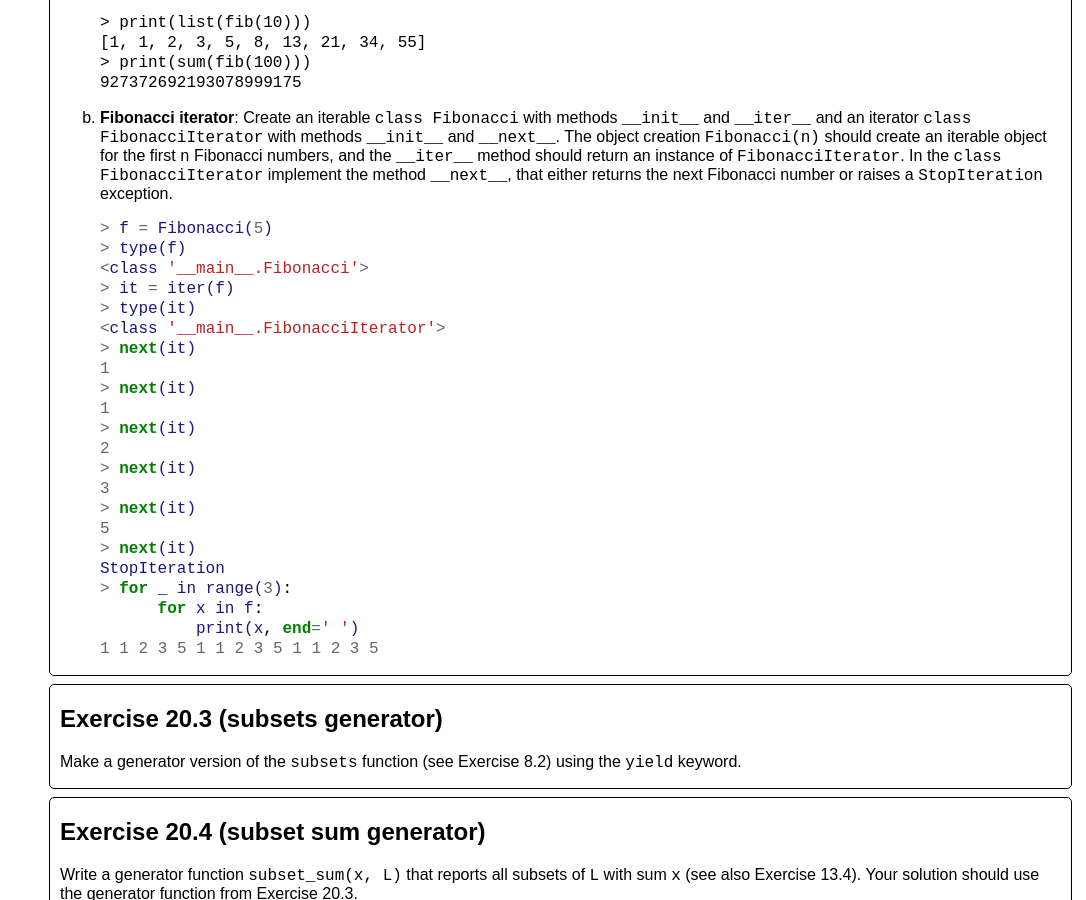
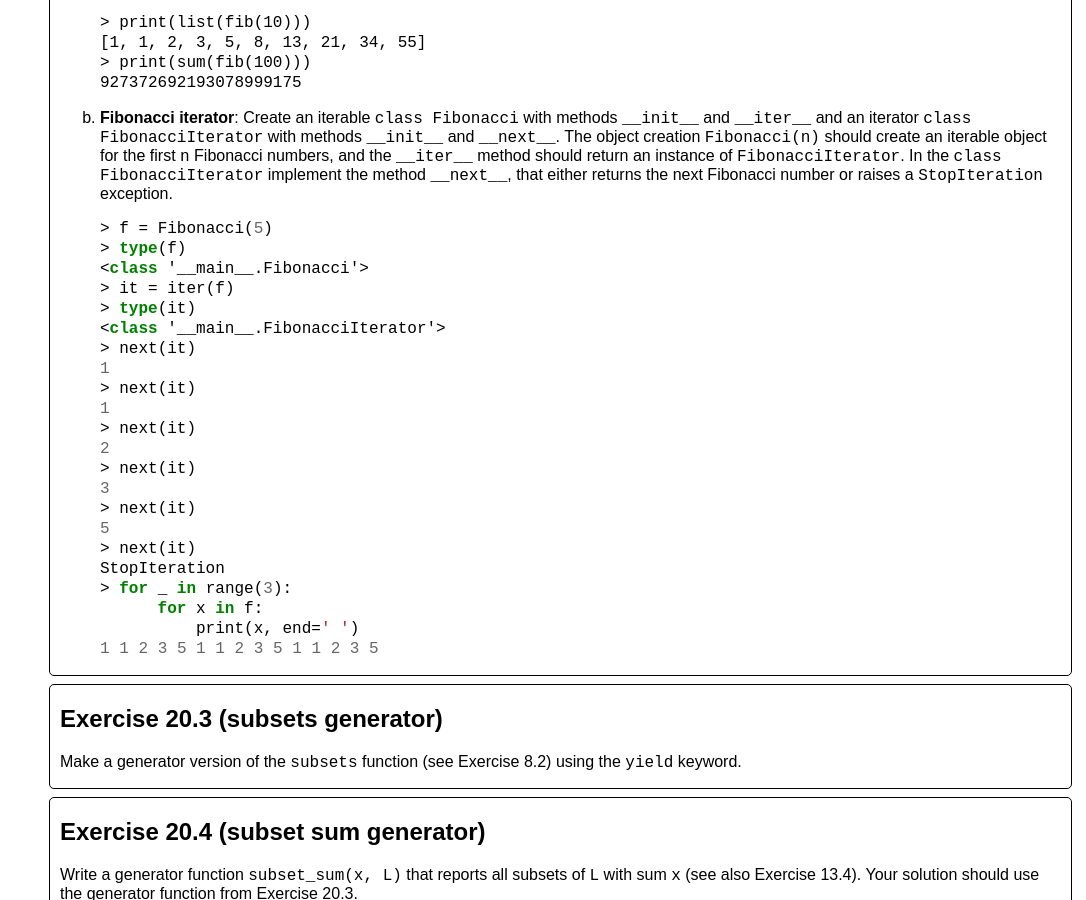
Before and after one commit to gsbrodal/gsbrodal.github.io, a Jekyll site: the page built from ipsa/exercises.html, in a window 1280 px wide and 900 px high, scrolled down 37182 px. Shown: the whole window, without its empty margins (194-1280 px from the left). Built offline with Jekyll 4.4.1, drawn with Linux system fonts in a browser that asks for light colours.

Commit message:
exam slides

```diff
--- a/ipsa/exercises.html
+++ b/ipsa/exercises.html
@@ -1607,27 +1607,27 @@ flow = 4
 </li>
 <li>
 <p><strong>Fibonacci iterator</strong>: Create an iterable <code>class Fibonacci</code> with methods <code>__init__</code> and <code>__iter__</code> and an iterator <code>class FibonacciIterator</code> with methods <code>__init__</code> and <code>__next__</code>. The object creation <code>Fibonacci(n)</code> should create an iterable object for the first <code>n</code> Fibonacci numbers, and the <code>__iter__</code> method should return an instance of <code>FibonacciIterator</code>. In the <code>class FibonacciIterator</code> implement the method <code>__next__</code>, that either returns the next Fibonacci number or raises a <code>StopIteration</code> exception.</p>
-<div class="codehilite"><pre><span></span><code><span class="o">&gt;</span><span class="w"> </span><span class="nv">f</span><span class="w"> </span><span class="o">=</span><span class="w"> </span><span class="nv">Fibonacci</span><span class="ss">(</span><span class="mi">5</span><span class="ss">)</span>
-<span class="o">&gt;</span><span class="w"> </span><span class="nv">type</span><span class="ss">(</span><span class="nv">f</span><span class="ss">)</span>
-<span class="o">&lt;</span><span class="nv">class</span><span class="w"> </span><span class="s1">&#39;__main__.Fibonacci&#39;</span><span class="o">&gt;</span>
-<span class="o">&gt;</span><span class="w"> </span><span class="nv">it</span><span class="w"> </span><span class="o">=</span><span class="w"> </span><span class="nv">iter</span><span class="ss">(</span><span class="nv">f</span><span class="ss">)</span>
-<span class="o">&gt;</span><span class="w"> </span><span class="nv">type</span><span class="ss">(</span><span class="nv">it</span><span class="ss">)</span>
-<span class="o">&lt;</span><span class="nv">class</span><span class="w"> </span><span class="s1">&#39;__main__.FibonacciIterator&#39;</span><span class="o">&gt;</span>
-<span class="o">&gt;</span><span class="w"> </span><span class="k">next</span><span class="ss">(</span><span class="nv">it</span><span class="ss">)</span>
+<div class="codehilite"><pre><span></span><code><span class="p">&gt;</span><span class="w"> </span><span class="nx">f</span><span class="w"> </span><span class="p">=</span><span class="w"> </span><span class="nx">Fibonacci</span><span class="p">(</span><span class="mi">5</span><span class="p">)</span>
+<span class="p">&gt;</span><span class="w"> </span><span class="k">type</span><span class="p">(</span><span class="nx">f</span><span class="p">)</span>
+<span class="p">&lt;</span><span class="kd">class</span><span class="w"> </span><span class="err">&#39;</span><span class="nx">__main__</span><span class="p">.</span><span class="nx">Fibonacci</span><span class="err">&#39;</span><span class="p">&gt;</span>
+<span class="p">&gt;</span><span class="w"> </span><span class="nx">it</span><span class="w"> </span><span class="p">=</span><span class="w"> </span><span class="nx">iter</span><span class="p">(</span><span class="nx">f</span><span class="p">)</span>
+<span class="p">&gt;</span><span class="w"> </span><span class="k">type</span><span class="p">(</span><span class="nx">it</span><span class="p">)</span>
+<span class="p">&lt;</span><span class="kd">class</span><span class="w"> </span><span class="err">&#39;</span><span class="nx">__main__</span><span class="p">.</span><span class="nx">FibonacciIterator</span><span class="err">&#39;</span><span class="p">&gt;</span>
+<span class="p">&gt;</span><span class="w"> </span><span class="nx">next</span><span class="p">(</span><span class="nx">it</span><span class="p">)</span>
 <span class="mi">1</span>
-<span class="o">&gt;</span><span class="w"> </span><span class="k">next</span><span class="ss">(</span><span class="nv">it</span><span class="ss">)</span>
+<span class="p">&gt;</span><span class="w"> </span><span class="nx">next</span><span class="p">(</span><span class="nx">it</span><span class="p">)</span>
 <span class="mi">1</span>
-<span class="o">&gt;</span><span class="w"> </span><span class="k">next</span><span class="ss">(</span><span class="nv">it</span><span class="ss">)</span>
+<span class="p">&gt;</span><span class="w"> </span><span class="nx">next</span><span class="p">(</span><span class="nx">it</span><span class="p">)</span>
 <span class="mi">2</span>
-<span class="o">&gt;</span><span class="w"> </span><span class="k">next</span><span class="ss">(</span><span class="nv">it</span><span class="ss">)</span>
+<span class="p">&gt;</span><span class="w"> </span><span class="nx">next</span><span class="p">(</span><span class="nx">it</span><span class="p">)</span>
 <span class="mi">3</span>
-<span class="o">&gt;</span><span class="w"> </span><span class="k">next</span><span class="ss">(</span><span class="nv">it</span><span class="ss">)</span>
+<span class="p">&gt;</span><span class="w"> </span><span class="nx">next</span><span class="p">(</span><span class="nx">it</span><span class="p">)</span>
 <span class="mi">5</span>
-<span class="o">&gt;</span><span class="w"> </span><span class="k">next</span><span class="ss">(</span><span class="nv">it</span><span class="ss">)</span>
-<span class="nv">StopIteration</span>
-<span class="o">&gt;</span><span class="w"> </span><span class="k">for</span><span class="w"> </span><span class="nv">_</span><span class="w"> </span><span class="nv">in</span><span class="w"> </span><span class="nv">range</span><span class="ss">(</span><span class="mi">3</span><span class="ss">)</span>:
-<span class="w">      </span><span class="k">for</span><span class="w"> </span><span class="nv">x</span><span class="w"> </span><span class="nv">in</span><span class="w"> </span><span class="nv">f</span>:
-<span class="w">          </span><span class="nv">print</span><span class="ss">(</span><span class="nv">x</span>,<span class="w"> </span><span class="k">end</span><span class="o">=</span><span class="s1">&#39; &#39;</span><span class="ss">)</span>
+<span class="p">&gt;</span><span class="w"> </span><span class="nx">next</span><span class="p">(</span><span class="nx">it</span><span class="p">)</span>
+<span class="nx">StopIteration</span>
+<span class="p">&gt;</span><span class="w"> </span><span class="k">for</span><span class="w"> </span><span class="nx">_</span><span class="w"> </span><span class="k">in</span><span class="w"> </span><span class="nx">range</span><span class="p">(</span><span class="mi">3</span><span class="p">):</span>
+<span class="w">      </span><span class="k">for</span><span class="w"> </span><span class="nx">x</span><span class="w"> </span><span class="k">in</span><span class="w"> </span><span class="nx">f</span><span class="p">:</span>
+<span class="w">          </span><span class="nx">print</span><span class="p">(</span><span class="nx">x</span><span class="p">,</span><span class="w"> </span><span class="nx">end</span><span class="p">=</span><span class="sc">&#39; &#39;</span><span class="p">)</span>
 <span class="mi">1</span><span class="w"> </span><span class="mi">1</span><span class="w"> </span><span class="mi">2</span><span class="w"> </span><span class="mi">3</span><span class="w"> </span><span class="mi">5</span><span class="w"> </span><span class="mi">1</span><span class="w"> </span><span class="mi">1</span><span class="w"> </span><span class="mi">2</span><span class="w"> </span><span class="mi">3</span><span class="w"> </span><span class="mi">5</span><span class="w"> </span><span class="mi">1</span><span class="w"> </span><span class="mi">1</span><span class="w"> </span><span class="mi">2</span><span class="w"> </span><span class="mi">3</span><span class="w"> </span><span class="mi">5</span>
 </code></pre></div>
 
--- a/ipsa/plan-compact.html
+++ b/ipsa/plan-compact.html
@@ -44,7 +44,7 @@
 <tr style="border-bottom: 1px solid black;"><td>Friday<br>May 5</td><td><em>Holiday (General Prayer Day) - no teaching</em></td><td></td><td></td><td></td></tr>
 <tr style="border-bottom: 1px solid black;background-color: #f5f5f5;"><td style="vertical-align: middle; text-align: center;" rowspan="2">19</td><td>Monday<br>May 8</td><td><strong>Java vs Python</strong></td><td></td><td><a href="slides/java.pdf" target="_blank">java.pdf</a>&nbsp;|&nbsp;<a href="slides/java.pptx" target="_blank">pptx</a><br><img src="youtube.png" class="icon">&nbsp;<a href="https://youtu.be/KhPleYt4afQ" target="_blank">Java 1:03:03</a></td><td><a href="exercises.html#lecture26" target="_blank">lecture 26<br></a></td></tr>
 <tr style="border-bottom: 1px solid black;background-color: #f5f5f5;"><td>Wednesday<br>May 10</td><td><i>No lecture</i></td><td></td><td></td><td></td></tr>
-<tr style="border-bottom: 1px solid black;"><td style="vertical-align: middle; text-align: center;" rowspan="4">20</td><td>Monday<br>May 15</td><td><b>Follow up on course evaluation, discussion of exam</b></td><td></td><td></td><td><a href="exercises.html#lecture27" target="_blank">lecture 27</a></td></tr>
+<tr style="border-bottom: 1px solid black;"><td style="vertical-align: middle; text-align: center;" rowspan="4">20</td><td>Monday<br>May 15</td><td><b>Follow up on course evaluation, discussion of exam</b></td><td></td><td><a href="slides/exam.pdf" target="_blank">exam.pdf</a>&nbsp;|&nbsp;<a href="slides/exam.pptx" target="_blank">pptx</a><br></td><td><a href="exercises.html#lecture27" target="_blank">lecture 27</a></td></tr>
 <tr style="border-bottom: 1px solid black;"><td>Wednesday<br>May 17</td><td><em>No lecture</em></td><td></td><td></td><td></td></tr>
 <tr style="border-bottom: 1px solid black;"><td>Thursday<br>May 18</td><td><em>Holiday (Ascension Day) - no teaching</em></td><td></td><td></td><td></td></tr>
 <tr style="border-bottom: 1px solid black;"><td>Friday<br>May 19</td><td><em>Last day of semester</em></td><td></td><td></td><td></td></tr>
--- a/ipsa/plan-full.html
+++ b/ipsa/plan-full.html
@@ -196,8 +196,9 @@ Python - With Application Computational Modeling and Understanding Data, 3rd Edi
 <tr style="background-color: #f5f5f5;border-bottom: 1px solid black;"><td><i>Exercises</i></td><td><a href="exercises.html#lecture26">lecture 26<br></a></td></tr>
 <tr style="background-color: #f5f5f5;"><td colspan="2"><strong>Wednesday May 10</strong></td></tr>
 <tr style="background-color: #f5f5f5;border-bottom: 1px solid black;"><td colspan="2"><i>No lecture</i></td></tr>
-<tr style=""><td style="vertical-align: middle; text-align: center;" rowspan="9">20</td><td colspan="2"><strong>Monday May 15</strong></td></tr>
+<tr style=""><td style="vertical-align: middle; text-align: center;" rowspan="10">20</td><td colspan="2"><strong>Monday May 15</strong></td></tr>
 <tr style=""><td colspan="2"><b>Follow up on course evaluation, discussion of exam</b></td></tr>
+<tr style=""><td><i>Slides</i></td><td><a href="slides/exam.pdf">exam.pdf</a>&nbsp;|&nbsp;<a href="slides/exam.pptx">pptx</a></td></tr>
 <tr style="border-bottom: 1px solid black;"><td><i>Exercises</i></td><td><a href="exercises.html#lecture27">lecture 27</a></td></tr>
 <tr style=""><td colspan="2"><strong>Wednesday May 17</strong></td></tr>
 <tr style="border-bottom: 1px solid black;"><td colspan="2"><em>No lecture</em></td></tr>
```
Also changed, not shown: ipsa/__README__.txt (+12 -16 lines), ipsa/exam-rules.md (+1 -1 lines), 2 other files.
